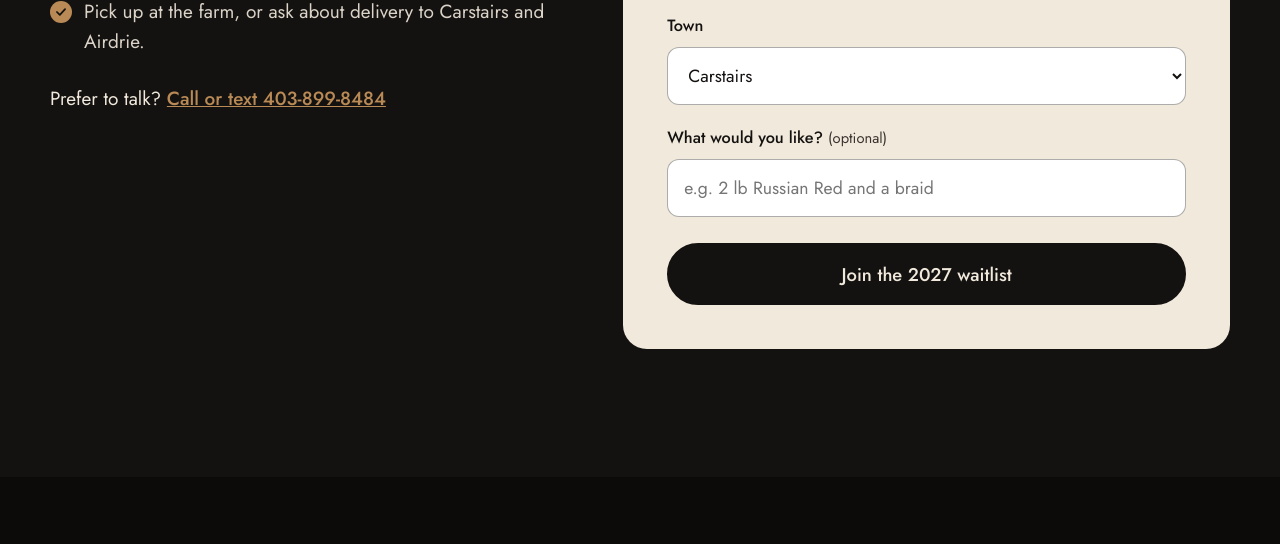
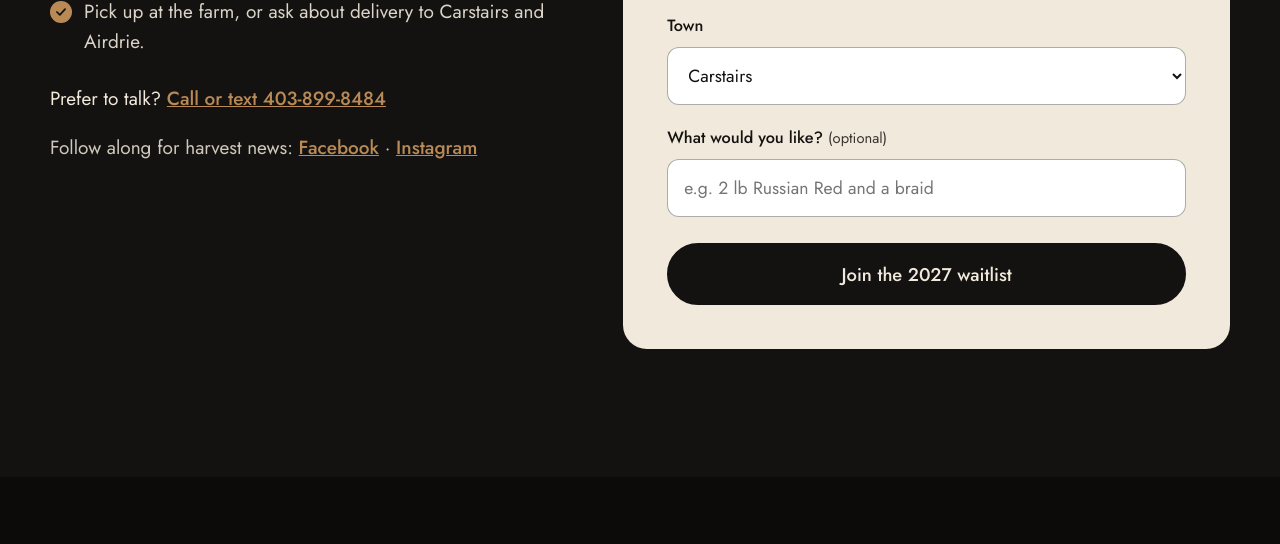
Before and after one commit to jakegricius14-cmyk/Sutherland-Farm, a plain HTML site: page how-to-order.html in a window 1280 px wide. Shown: the part 3320-3864 px from the top of the page. Drawn offline with nearby package versions, Linux system fonts and the light colour scheme.

Commit message:
Add the farm's Facebook and Instagram links
Footer on every page, plus a "Follow along for harvest news" line in the
waitlist section.

Co-Authored-By: Claude Opus 5.5 <noreply@anthropic.com>
Claude-Session: https://claude.ai/code/session_01DRWmHfAktiHWUr2NgRx3G3

```diff
--- a/css/style.css
+++ b/css/style.css
@@ -510,3 +510,5 @@ fieldset.field { border: 0; margin: 0 0 20px; padding: 0; }
   .best-tag { text-transform: none; letter-spacing: .01em; font-size: .8rem; white-space: nowrap; padding: 5px 11px 5px 9px; gap: 6px; }
   .best-tag::before { width: 6px; height: 6px; }
 }
+.waitlist-follow { margin-top: 10px; color: rgba(241,233,219,.85); }
+.waitlist-follow a { color: var(--kraft); font-weight: 500; }
--- a/how-to-order.html
+++ b/how-to-order.html
@@ -101,6 +101,7 @@
         <li>Pick up at the farm, or ask about delivery to Carstairs and Airdrie.</li>
       </ul>
       <p class="waitlist-call">Prefer to talk? <a href="tel:+14038998484">Call or text 403-899-8484</a></p>
+      <p class="waitlist-follow">Follow along for harvest news: <a href="https://www.facebook.com/share/1CmYCSbVEL/" target="_blank" rel="noopener">Facebook</a> · <a href="https://www.instagram.com/sutherlandfarm_1919/" target="_blank" rel="noopener">Instagram</a></p>
     </div>
     <div class="form-card">
       <form class="waitlist-form" novalidate>
@@ -158,7 +159,7 @@
           <li><a href="tel:+14038998484">Call 403-899-8484</a></li>
           <li><a href="sms:+14038998484">Text 403-899-8484</a></li>
           <li>Carstairs, Alberta</li>
-          <li><a href="#" data-social="facebook">Facebook</a> · <a href="#" data-social="instagram">Instagram</a></li>
+          <li><a href="https://www.facebook.com/share/1CmYCSbVEL/" target="_blank" rel="noopener" data-social="facebook">Facebook</a> · <a href="https://www.instagram.com/sutherlandfarm_1919/" target="_blank" rel="noopener" data-social="instagram">Instagram</a></li>
         </ul>
       </div>
     </div>
```
Also changed, not shown: index.html (+2 -1 lines), our-story.html (+2 -1 lines), the-garlic.html (+2 -1 lines), 1 other file.
